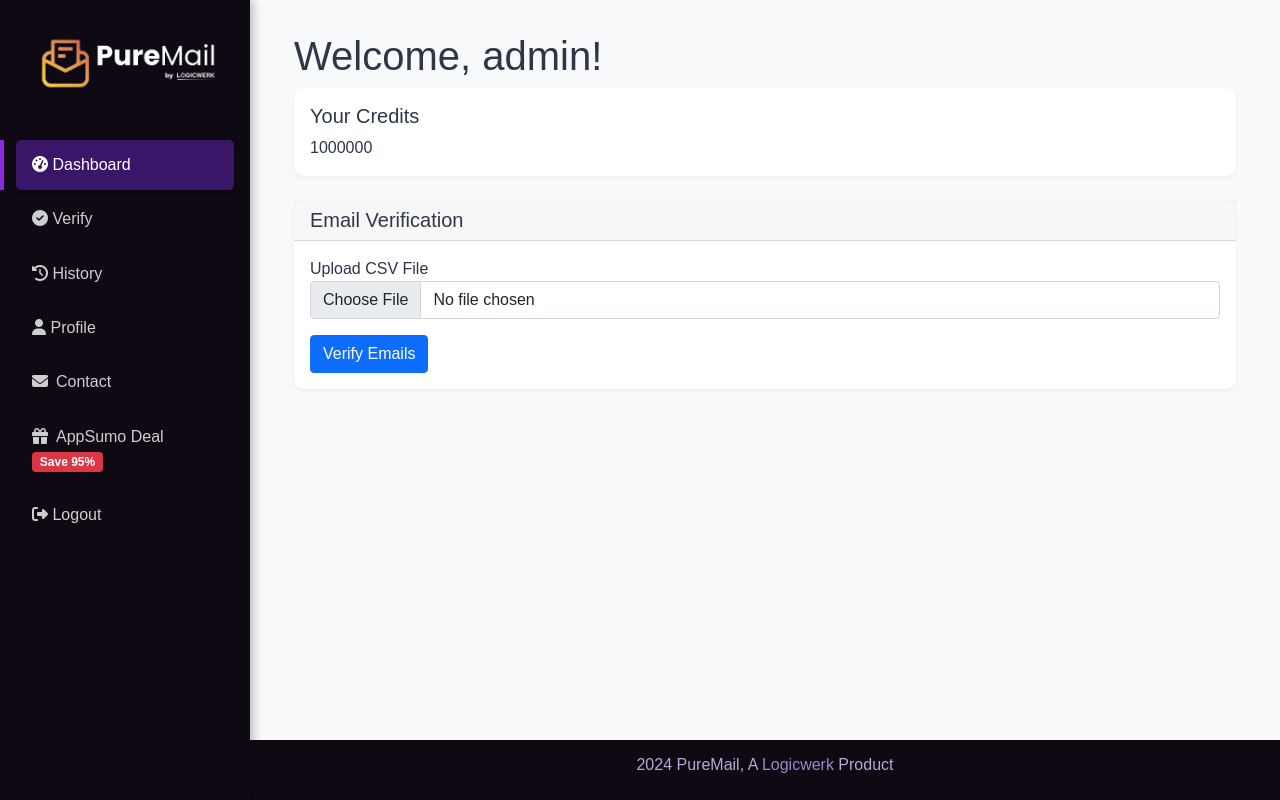
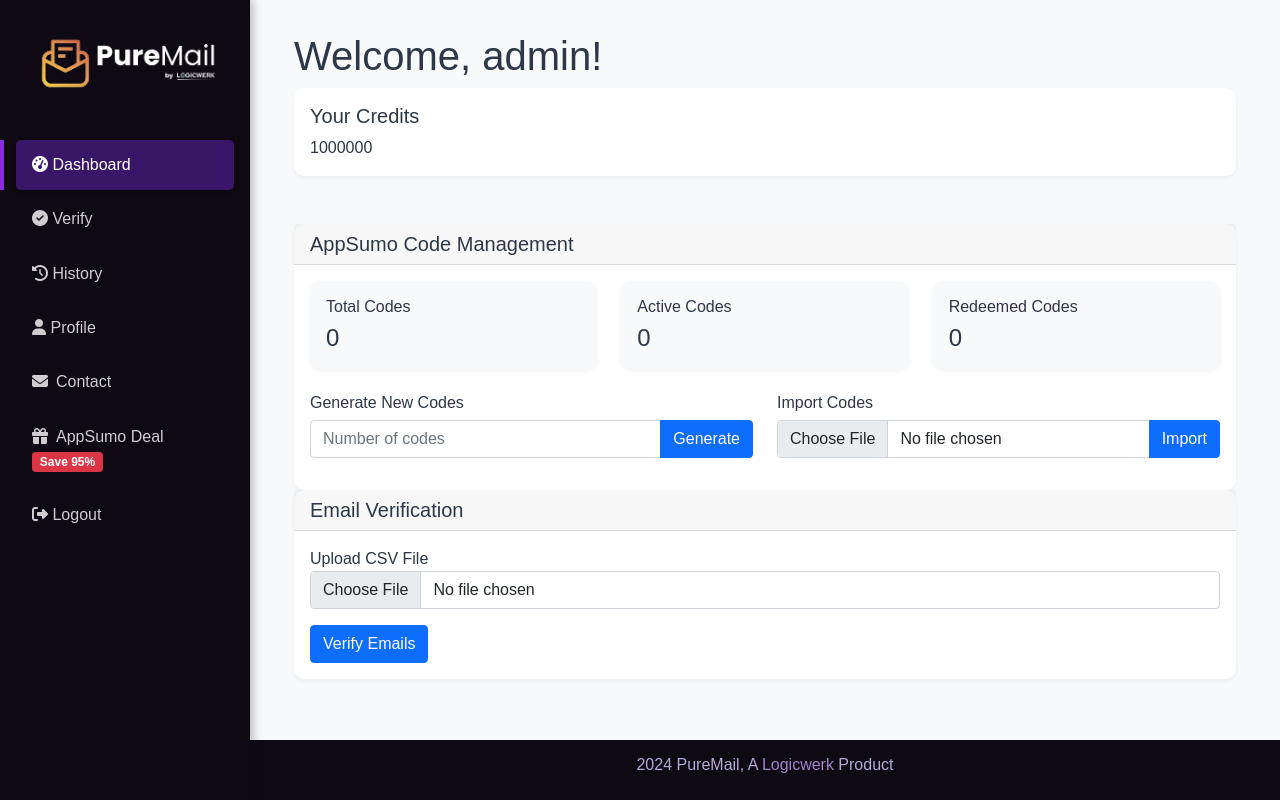
Before and after one commit to Prantikc22/PureMail-Email-Verifier, a Flask app: page /dashboard in a window 1280 px wide. Run offline with Flask 3, Linux system fonts and the light colour scheme; a user stored in the database is signed in.

Commit message:
fix: add missing features and fix errors
- Added results column to Verification model
- Fixed history page to use created_at
- Added AppSumo code management UI for admin
- Updated database schema in render.yaml

```diff
--- a/app.py
+++ b/app.py
@@ -1018,7 +1018,7 @@ def verify():
 @app.route('/history')
 @login_required
 def history():
-    verifications = Verification.query.filter_by(user_id=current_user.id).order_by(Verification.date.desc()).all()
+    verifications = Verification.query.filter_by(user_id=current_user.id).order_by(Verification.created_at.desc()).all()
     return render_template('history.html', verifications=verifications)
 
 @app.route('/profile', methods=['GET', 'POST'])
--- a/models.py
+++ b/models.py
@@ -37,6 +37,7 @@ class Verification(db.Model):
     reply_score = db.Column(db.Float, default=0.0)
     person_score = db.Column(db.Float, default=0.0)
     engagement_score = db.Column(db.Float, default=0.0)
+    results = db.Column(db.Text)  # JSON string of detailed results
 
     # Relationships
     catch_all_scores = db.relationship('CatchAllScore', backref='verification', lazy=True)
--- a/render.yaml
+++ b/render.yaml
@@ -12,6 +12,7 @@ services:
           try:
               db.session.execute('ALTER TABLE verifications ADD COLUMN IF NOT EXISTS created_at TIMESTAMP DEFAULT CURRENT_TIMESTAMP');
               db.session.execute('ALTER TABLE verifications ADD COLUMN IF NOT EXISTS status VARCHAR(20) DEFAULT \'pending\'');
+              db.session.execute('ALTER TABLE verifications ADD COLUMN IF NOT EXISTS results TEXT');
               db.session.commit()
           except:
               db.session.rollback()
--- a/templates/dashboard.html
+++ b/templates/dashboard.html
@@ -14,6 +14,67 @@
             </div>
         </div>
     </div>
+
+    {% if current_user.is_admin %}
+    <div class="row mt-4">
+        <div class="col-md-12">
+            <div class="card">
+                <div class="card-header">
+                    <h5 class="mb-0">AppSumo Code Management</h5>
+                </div>
+                <div class="card-body">
+                    <div class="row mb-4">
+                        <div class="col-md-4">
+                            <div class="card bg-light">
+                                <div class="card-body">
+                                    <h6 class="card-title">Total Codes</h6>
+                                    <p class="card-text h4">{{ total_codes }}</p>
+                                </div>
+                            </div>
+                        </div>
+                        <div class="col-md-4">
+                            <div class="card bg-light">
+                                <div class="card-body">
+                                    <h6 class="card-title">Active Codes</h6>
+                                    <p class="card-text h4">{{ active_codes }}</p>
+                                </div>
+                            </div>
+                        </div>
+                        <div class="col-md-4">
+                            <div class="card bg-light">
+                                <div class="card-body">
+                                    <h6 class="card-title">Redeemed Codes</h6>
+                                    <p class="card-text h4">{{ redeemed_codes }}</p>
+                                </div>
+                            </div>
+                        </div>
+                    </div>
+
+                    <div class="row">
+                        <div class="col-md-6">
+                            <h6>Generate New Codes</h6>
+                            <form action="{{ url_for('generate_appsumo_codes') }}" method="post" class="mb-3">
+                                <div class="input-group">
+                                    <input type="number" name="count" class="form-control" placeholder="Number of codes" required>
+                                    <button type="submit" class="btn btn-primary">Generate</button>
+                                </div>
+                            </form>
+                        </div>
+                        <div class="col-md-6">
+                            <h6>Import Codes</h6>
+                            <form action="{{ url_for('import_appsumo_codes') }}" method="post" enctype="multipart/form-data" class="mb-3">
+                                <div class="input-group">
+                                    <input type="file" name="file" class="form-control" accept=".csv,.txt" required>
+                                    <button type="submit" class="btn btn-primary">Import</button>
+                                </div>
+                            </form>
+                        </div>
+                    </div>
+                </div>
+            </div>
+        </div>
+    </div>
+    {% endif %}
 
     <div class="row">
         <div class="col-md-12">
```
